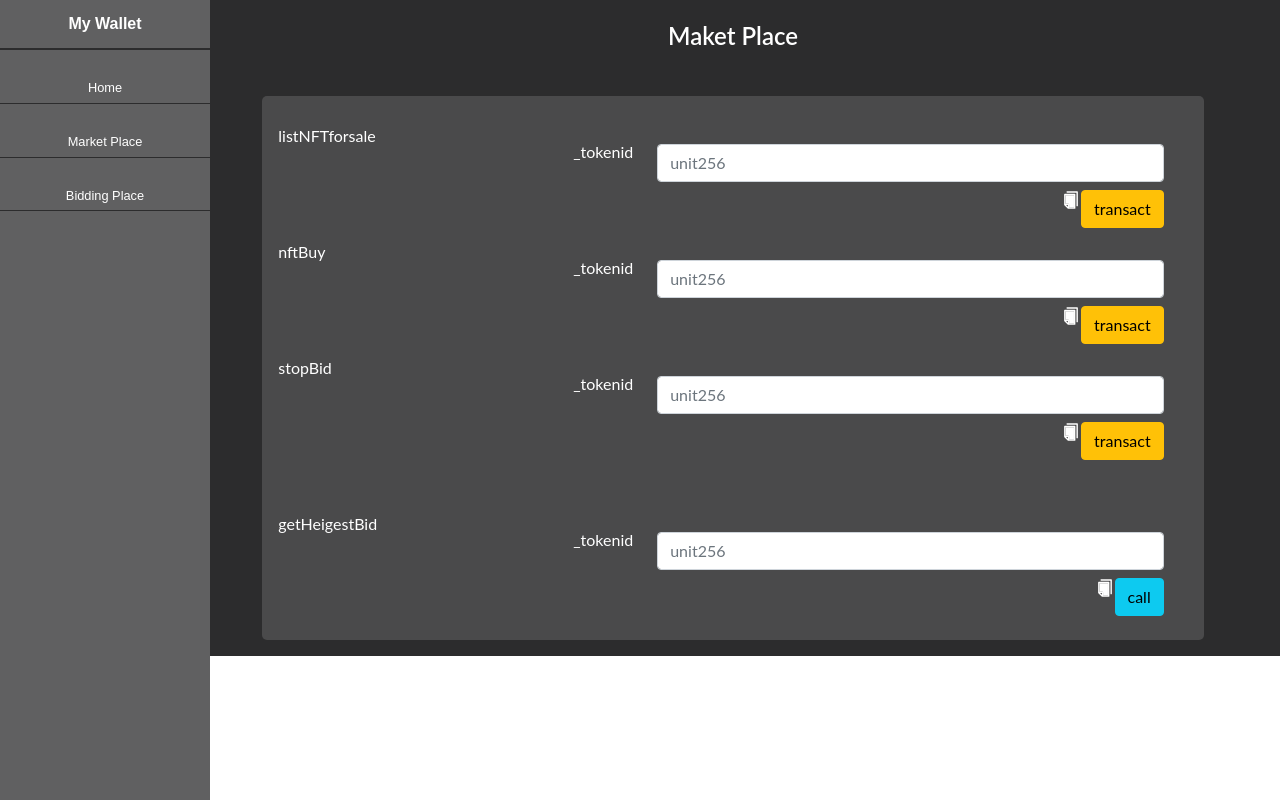
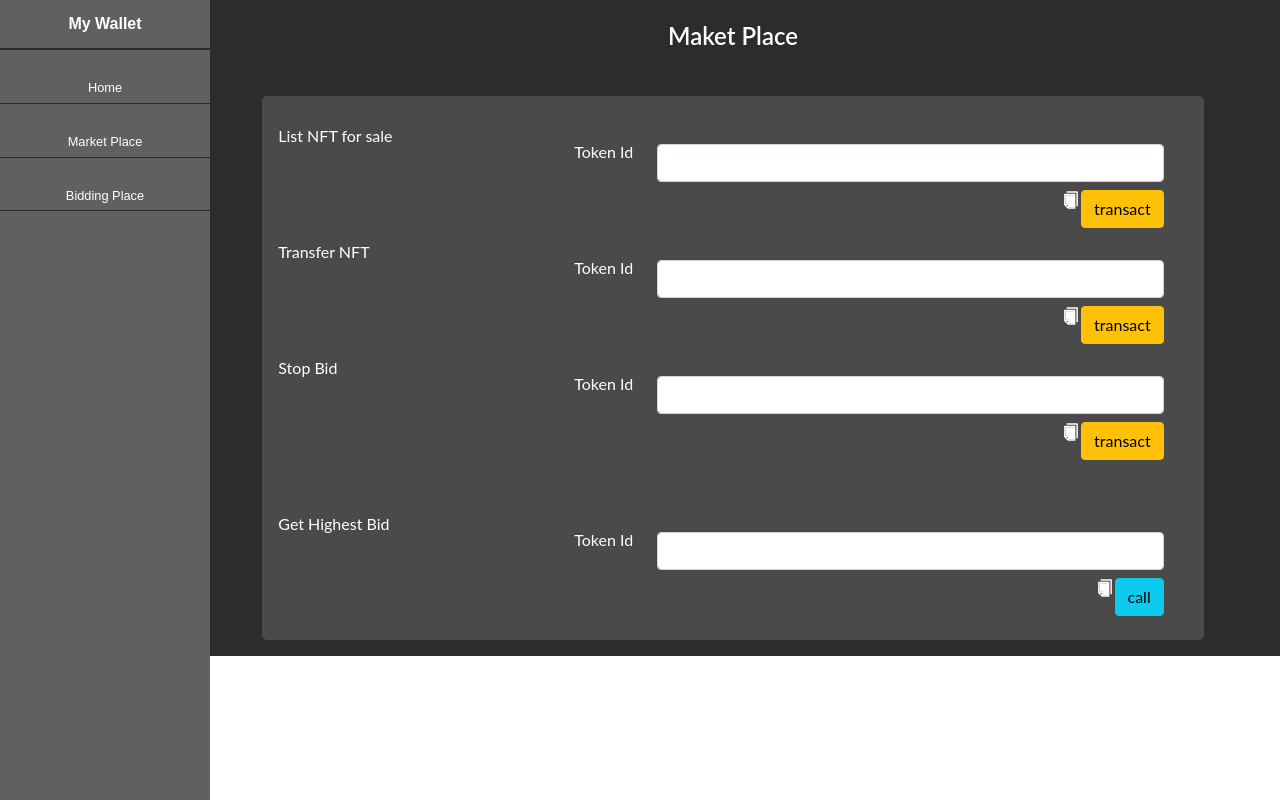
Before and after one commit to A1kartikey/ERCforNFT, a React (Create React App) app: page /nft-market-place in a window 1280 px wide. Built offline with nearby package versions, Linux system fonts and the light colour scheme; what ipfs-http-client would draw is missing.

Commit message:
commit on sat

```diff
--- a/src/Pages/BiddingPlace/index.js
+++ b/src/Pages/BiddingPlace/index.js
@@ -133,22 +133,22 @@ export const BiddingPlace =()=>{
                             <div className='row'>
                                 {console.log("-- ",myState.bidding_tokenid,myState.bidding_bid)}
                                 <div className='col-md-12'>
-                                    Bidding
+                                    Place your Bid
                                 </div>
                                 <div className='col-md-5'>
-                                    <div style={{widthL:'100%',float:'right'}}>_tokenid</div>
+                                    <div style={{widthL:'100%',float:'right'}}>Token Id </div>
                                 </div>
                                 <div className='col-md-7'>
-                                    <input type="number" value={myState.bidding_tokenid} onChange={(e)=>SetmyState({...myState,bidding_tokenid:e.target.value})} placeholder='unit256' className='form-control' />
+                                    <input type="number" value={myState.bidding_tokenid} onChange={(e)=>SetmyState({...myState,bidding_tokenid:e.target.value})} placeholder='' className='form-control' />
                                 </div>
                                 <div className='col-md-5 mt-2'>
-                                    <div style={{widthL:'100%',float:'right'}}>_bid</div>
+                                    <div style={{widthL:'100%',float:'right'}}>Bid</div>
                                 </div>
                                 <div className='col-md-7 mt-2'>
-                                    <input type="number"  value={myState.bidding_bid} onChange={(e)=>SetmyState({...myState,bidding_bid:e.target.value})}  placeholder='unit256' className='form-control' />
+                                    <input type="number"  value={myState.bidding_bid} onChange={(e)=>SetmyState({...myState,bidding_bid:e.target.value})}  placeholder='' className='form-control' />
                                 </div>
                                 <div className='col-md-12 mt-2'>
-                                    <button className='btn btn-warning' onClick={biddingFunc} style={{float:'right'}}>transact</button> <AiTwotoneCopy color={'#fff'} size={20}  style={{float:'right'}}></AiTwotoneCopy>
+                                    <button className='btn btn-warning' onClick={biddingFunc} style={{float:'right'}}>Transact</button> <AiTwotoneCopy color={'#fff'} size={20}  style={{float:'right'}}></AiTwotoneCopy>
                                 </div>
                             </div>
 
--- a/src/Pages/MarketPlace/index.js
+++ b/src/Pages/MarketPlace/index.js
@@ -137,13 +137,13 @@ export const MarketPlace =()=>{
 
                             <div className='row mt-3'>
                                 <div className='col-md-12'>
-                                    listNFTforsale
+                                    List NFT for sale
                                 </div>
                                 <div className='col-md-5'>
-                                    <div style={{widthL:'100%',float:'right'}}>_tokenid</div>
+                                    <div style={{widthL:'100%',float:'right'}}>Token Id</div>
                                 </div>
                                 <div className='col-md-7'>
-                                    <input type="number"  value={myState.listNFTforsale_tokenid} onChange={(e)=>SetmyState({...myState,listNFTforsale_tokenid:e.target.value})}  placeholder='unit256' className='form-control' />
+                                    <input type="number"  value={myState.listNFTforsale_tokenid} onChange={(e)=>SetmyState({...myState,listNFTforsale_tokenid:e.target.value})}  placeholder='' className='form-control' />
                                 </div>
                                 <div className='col-md-12 mt-2'>
                                     <button className='btn btn-warning'onClick={()=>listForNftFunction()} style={{float:'right'}}>transact</button> <AiTwotoneCopy color={'#fff'} size={20}  style={{float:'right'}}></AiTwotoneCopy>
@@ -152,13 +152,13 @@ export const MarketPlace =()=>{
 
                             <div className='row mt-3'>
                                 <div className='col-md-12'>
-                                    nftBuy
+                                    Transfer NFT
                                 </div>
                                 <div className='col-md-5'>
-                                    <div style={{widthL:'100%',float:'right'}}>_tokenid</div>
+                                    <div style={{widthL:'100%',float:'right'}}>Token Id</div>
                                 </div>
                                 <div className='col-md-7'>
-                                    <input type="number"  value={myState.nftBuy_tokenid} onChange={(e)=>SetmyState({...myState,nftBuy_tokenid:e.target.value})}  placeholder='unit256' className='form-control' />
+                                    <input type="number"  value={myState.nftBuy_tokenid} onChange={(e)=>SetmyState({...myState,nftBuy_tokenid:e.target.value})}  placeholder='' className='form-control' />
                                 </div>
                                 <div className='col-md-12 mt-2'>
                                     <button className='btn btn-warning' onClick={buyNftFunc} style={{float:'right'}}>transact</button> <AiTwotoneCopy color={'#fff'} size={20}  style={{float:'right'}}></AiTwotoneCopy>
@@ -167,13 +167,13 @@ export const MarketPlace =()=>{
 
                             <div className='row mt-3'>
                                 <div className='col-md-12'>
-                                    stopBid
+                                    Stop Bid
                                 </div>
                                 <div className='col-md-5'>
-                                    <div style={{widthL:'100%',float:'right'}}>_tokenid</div>
+                                    <div style={{widthL:'100%',float:'right'}}>Token Id</div>
                                 </div>
                                 <div className='col-md-7'>
-                                    <input type="number" value={myState.stopBid_tokenid} onChange={(e)=>SetmyState({...myState,stopBid_tokenid:e.target.value})}   placeholder='unit256' className='form-control' />
+                                    <input type="number" value={myState.stopBid_tokenid} onChange={(e)=>SetmyState({...myState,stopBid_tokenid:e.target.value})}   placeholder='' className='form-control' />
                                 </div>
                                 <div className='col-md-12 mt-2'>
                                     <button className='btn btn-warning' onClick={stopBiddingFunc} style={{float:'right'}}>transact</button> <AiTwotoneCopy color={'#fff'} size={20}  style={{float:'right'}}></AiTwotoneCopy>
@@ -184,13 +184,13 @@ export const MarketPlace =()=>{
                                     {/* <button className='btn btn-info'>contractaddress</button> */}
                                 </div>
                                 <div className='col-md-12 mt-2'>
-                                    getHeigestBid
+                                    Get Highest Bid
                                 </div>
                                 <div className='col-md-5'>
-                                    <div style={{widthL:'100%',float:'right'}}>_tokenid</div>
+                                    <div style={{widthL:'100%',float:'right'}}>Token Id</div>
                                 </div>
                                 <div className='col-md-7'>
-                                    <input type="number"  value={myState.getHeigestBid_tokenid} onChange={(e)=>SetmyState({...myState,getHeigestBid_tokenid:e.target.value})}  placeholder='unit256' className='form-control' />
+                                    <input type="number"  value={myState.getHeigestBid_tokenid} onChange={(e)=>SetmyState({...myState,getHeigestBid_tokenid:e.target.value})}  placeholder='' className='form-control' />
                                 </div>
                                 <div className='col-md-12 mt-2'>
                                 &nbsp;&nbsp;&nbsp;<button className='btn btn-info' onClick={()=>getHighestBidFunc()} style={{float:'right'}}>call</button> <AiTwotoneCopy color={'#fff'} size={20}  style={{float:'right'}}></AiTwotoneCopy> &nbsp;&nbsp;&nbsp;
--- a/src/Pages/Wallet/index.js
+++ b/src/Pages/Wallet/index.js
@@ -245,7 +245,7 @@ export const Wallet =()=>{
 
           {status=="successfully minted your NFT :) !" && <div><span>Your NFT Token ID : </span><span>{myState.nftToken}</span></div>}
           {/* {status=="successfully minted your NFT :) !" &&  */}
-          <button className="mt-3 mb-3 btn btn-secondary"  onClick={()=> approveNftToken()}>Allow your token on market place</button>
+          <button className="mt-3 mb-3 btn btn-secondary"  onClick={()=> approveNftToken()}>Allow your NFT token on market place</button>
 
           {/* {status=="successfully minted your NFT :) !"  &&  */}
           <button className="mt-3 mb-3 btn btn-secondary"  onClick={()=> approveNftToken2()}>Allow your coins on market place</button>
```
